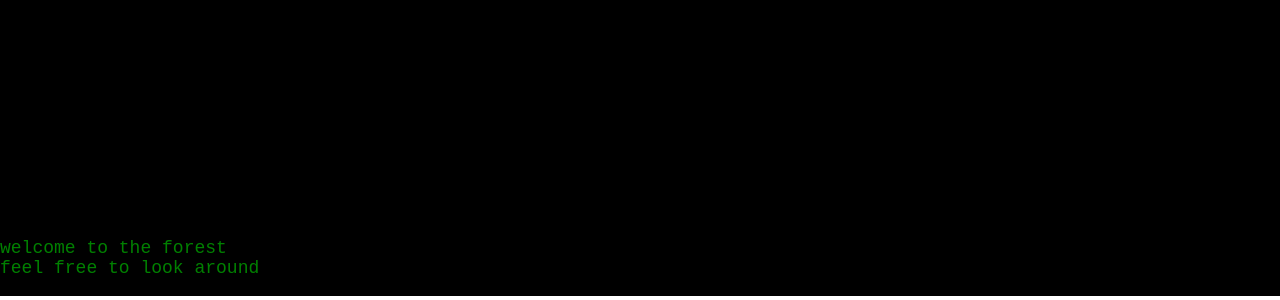
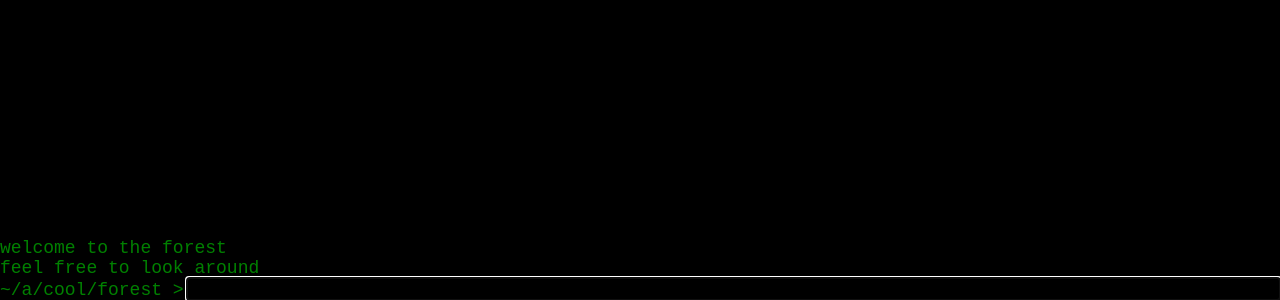
Before and after one commit to vcolavin/nature-of-the-beast, a React (Create React App) app: page / in a window 1280 px wide. Shown: the part 504-804 px from the top of the page. Built offline with nearby package versions, Linux system fonts and the light colour scheme.

Commit message:
improve input prompt behavior

```diff
--- a/src/components/Terminal.tsx
+++ b/src/components/Terminal.tsx
@@ -18,6 +18,8 @@ interface IState {
 }
 
 interface IProps {}
+
+const INPUT_PROMPT = '~/a/cool/forest > ';
 
 export default class Terminal extends React.Component<IProps, IState> {
 	state: IState = {
@@ -46,11 +48,10 @@ export default class Terminal extends React.Component<IProps, IState> {
 
 		if (this.inputEl) {
 			const val = this.inputEl.value;
-			this.inputEl.value = '...';
+			this.inputEl.value = '';
 
 			window.setTimeout(() => {
-				this.setState(
-					state => ({
+				this.setState(state => ({
 					commandHistory: [
 						...state.commandHistory,
 						{
@@ -65,11 +66,7 @@ export default class Terminal extends React.Component<IProps, IState> {
 							id: uuid()
 						}
 					]
-					}),
-					() => {
-						this.inputEl.value = '';
-					}
-				);
+				}));
 			}, 300);
 		}
 	};
@@ -90,14 +87,16 @@ export default class Terminal extends React.Component<IProps, IState> {
 						''
 					)}
 				</pre>
-				<form onSubmit={this.handleSubmit}>
+
+				<form className="input-form" onSubmit={this.handleSubmit}>
+					<span className="input-prompt">{INPUT_PROMPT}</span>
 					<input
+						className="input"
+						type="text"
 						ref={e => {
 							this.inputEl = e;
 							this.inputEl && this.inputEl.focus();
 						}}
-						className="terminal-input"
-						type="text"
 					/>
 				</form>
 			</div>
--- a/src/styles/terminal.scss
+++ b/src/styles/terminal.scss
@@ -15,11 +15,28 @@
 	bottom: 1rem;
 }
 
-.terminal-input {
+.input-form {
+	display: grid;
+
+	grid-template-columns: min-content auto;
+
+	align-items: end;
+
 	position: absolute;
 	bottom: 0;
+	left: 0;
+	right: 0;
 	outline: 0;
 	height: 1rem;
+}
+
+.input-prompt {
+	padding-right: 3px;
+	background-color: var(--background-color);
+	white-space: nowrap;
+}
+
+.input {
 	font-size: inherit;
 	font-family: inherit;
 	background-color: var(--background-color);
```
Lines whose indentation alone changed are shown as unchanged.
